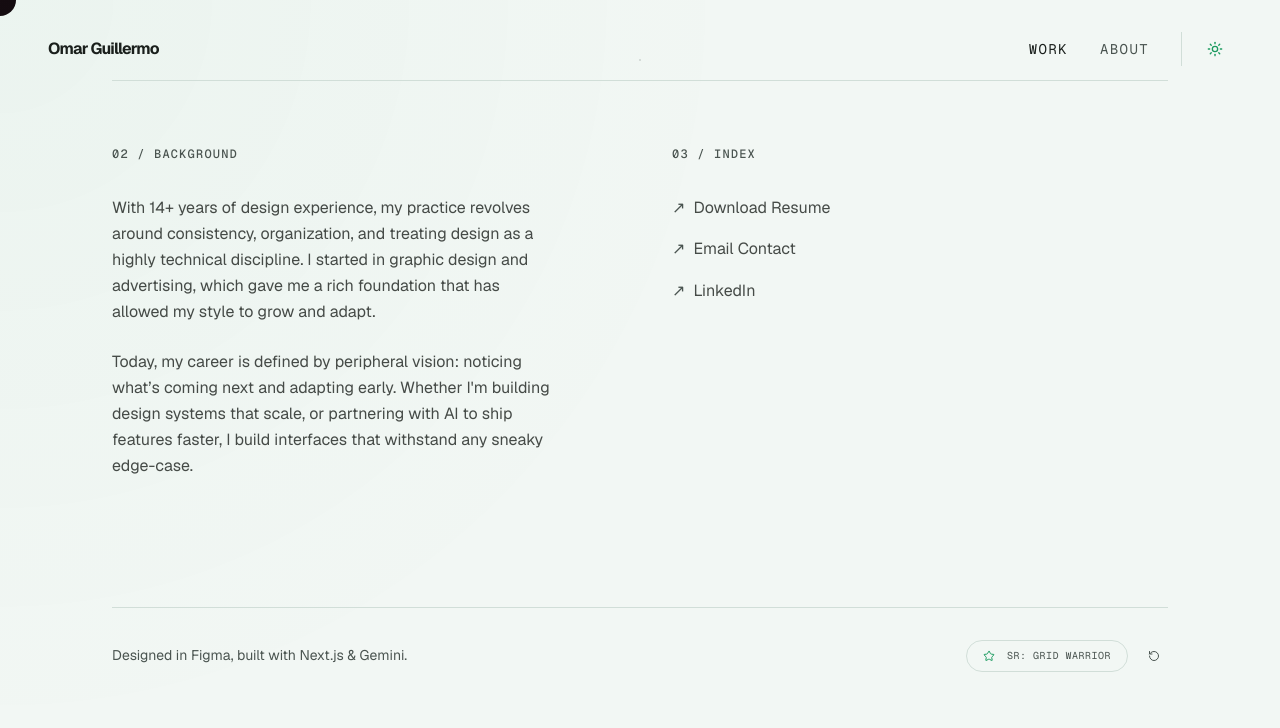
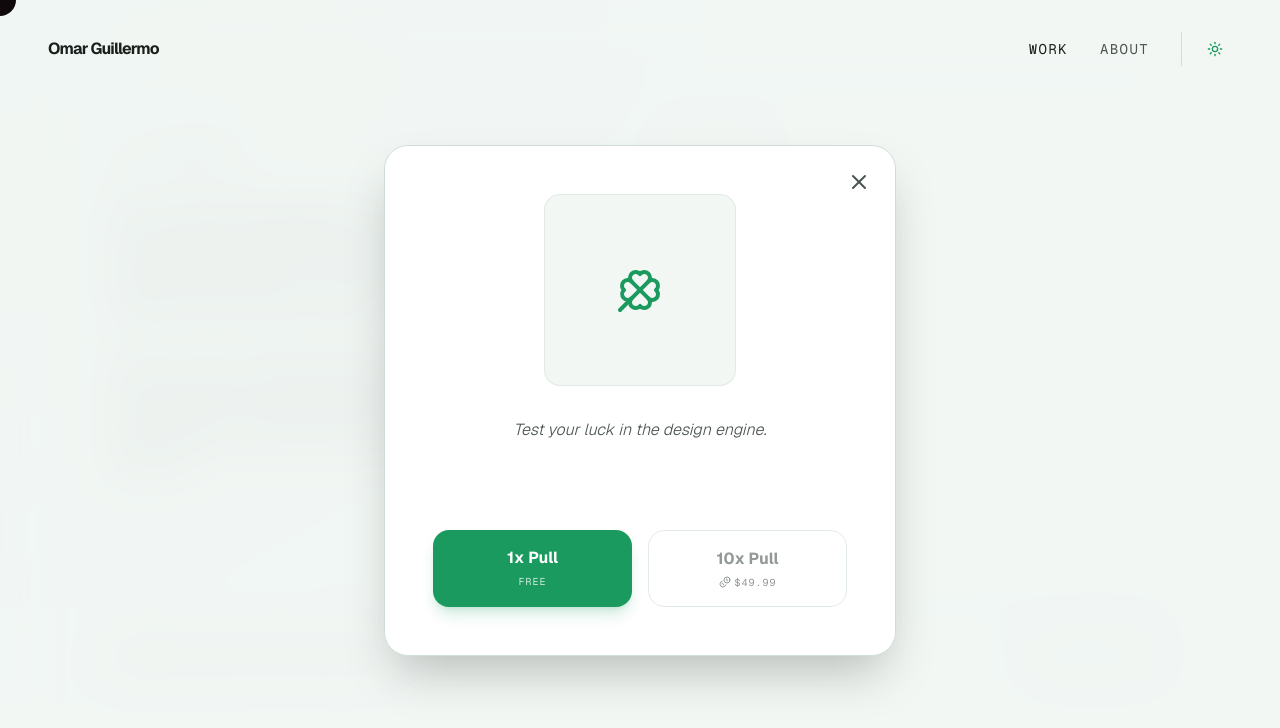
Before and after one commit to omguillermo/portfolio-gemini-v0, a Next.js app: page / in a window 1280 px wide. Both pictures are taken after a click on the button "FEELING LUCKY?". Shown: the part 1940-2668 px from the top of the page. Built offline with nearby package versions, Linux system fonts and the light colour scheme.

Commit message:
feat: implement Gacha modal UI and FAANG-style case study schema

```diff
--- a/app/page.tsx
+++ b/app/page.tsx
@@ -2,7 +2,7 @@
 
 import React, { useState } from 'react';
 import { motion, AnimatePresence } from 'framer-motion';
-import { ArrowUpRight, Lock, RotateCcw, Clover, Star, Trophy, ThumbsUp } from 'lucide-react';
+import { ArrowUpRight, Lock, RotateCcw, Clover, Star, Trophy, ThumbsUp, X, Sparkles, Coins } from 'lucide-react';
 import Link from 'next/link';
 import Reveal from '@/components/Reveal';
 
@@ -16,10 +16,12 @@ interface GachaItem {
 export default function Portfolio() {
   const [gachaResult, setGachaResult] = useState<GachaItem | null>(null);
   const [isPulling, setIsPulling] = useState(false);
+  const [isModalOpen, setIsModalOpen] = useState(false);
 
   const handleGachaClick = () => {
-    if (isPulling || gachaResult) return;
+    if (isPulling) return;
     setIsPulling(true);
+    setGachaResult(null); // Clear previous result to show "Pulling" state
 
     const results: GachaItem[] = [
       { label: "R: RECTANGLE ENTHUSIAST", rarity: 'R' },
@@ -34,24 +36,22 @@ export default function Portfolio() {
       const randomResult = results[Math.floor(Math.random() * results.length)];
       setGachaResult(randomResult);
       setIsPulling(false);
-    }, 1000);
+    }, 1500);
   };
 
   const resetGacha = (e: React.MouseEvent) => {
+    // Reset gacha state to allow new pulls
     e.stopPropagation();
     setGachaResult(null);
   };
 
-  const getGachaIcon = () => {
-    if (isPulling) return null;
-    if (!gachaResult) return <Clover className="w-3 h-3 text-brand" />;
-
-    switch (gachaResult.rarity) {
-      case 'UR': return <Trophy className="w-3 h-3 text-accent" />;
+  const getGachaIcon = (rarity?: GachaRarity) => {
+    switch (rarity) {
+      case 'UR': return <Trophy className="w-12 h-12 text-accent drop-shadow-[0_0_15px_rgba(245,158,11,0.5)]" />;
       case 'SSR':
-      case 'SR': return <Star className="w-3 h-3 text-brand" />;
-      case 'R': return <ThumbsUp className="w-3 h-3 text-muted" />;
-      default: return <Clover className="w-3 h-3" />;
+      case 'SR': return <Star className="w-12 h-12 text-brand drop-shadow-[0_0_10px_rgba(26,154,94,0.3)]" />;
+      case 'R': return <ThumbsUp className="w-12 h-12 text-muted" />;
+      default: return <Clover className="w-12 h-12 text-brand" />;
     }
   };
 
@@ -75,7 +75,6 @@ export default function Portfolio() {
             </p>
           </Reveal>
         </header>
-
 
         {/* Feature-Based Case Studies */}
         <section className="mb-32">
@@ -275,60 +274,139 @@ export default function Portfolio() {
             Designed in Figma, built with Next.js & Gemini.
           </p>
 
-          {/* Gacha Easter Egg */}
-          <div className="flex items-center gap-3">
           <button
-              onClick={handleGachaClick}
-              disabled={isPulling || !!gachaResult}
-              className={`flex items-center gap-3 text-small text-muted hover:text-foreground transition-colors focus:outline-none group relative h-8 px-4 border border-border rounded-full transition-all ${!gachaResult && !isPulling ? 'hover:border-brand/50' : 'cursor-default'}`}
-              title={gachaResult ? "Current Title" : "Feeling lucky?"}
+            onClick={() => setIsModalOpen(true)}
+            className="flex items-center gap-3 text-small text-muted hover:text-foreground transition-colors focus:outline-none group relative h-8 px-4 border border-border rounded-full hover:border-brand/50 transition-all"
+            title="Feeling lucky?"
           >
-              <div className="relative">
+            <Clover className="w-3 h-3 text-brand" />
+            <span className="font-mono uppercase tracking-wider text-[10px]">Feeling lucky?</span>
+          </button>
+        </footer>
+
+        {/* Gacha Modal Overlay */}
+        <AnimatePresence>
+          {isModalOpen && (
+            <motion.div
+              initial={{ opacity: 0 }}
+              animate={{ opacity: 1 }}
+              exit={{ opacity: 0 }}
+              className="fixed inset-0 z-[100] bg-background/80 backdrop-blur-xl flex items-center justify-center p-6"
+              onClick={() => !isPulling && setIsModalOpen(false)}
+            >
+              <motion.div
+                initial={{ scale: 0.9, opacity: 0, y: 20 }}
+                animate={{ scale: 1, opacity: 1, y: 0 }}
+                exit={{ scale: 0.9, opacity: 0, y: 20 }}
+                className="bg-surface border border-border rounded-3xl p-8 md:p-12 max-w-lg w-full shadow-2xl relative overflow-hidden"
+                onClick={(e) => e.stopPropagation()}
+              >
+                {/* Close Button */}
+                <button
+                  onClick={() => setIsModalOpen(false)}
+                  className="absolute top-6 right-6 text-muted hover:text-foreground transition-colors"
+                  disabled={isPulling}
+                >
+                  <X className="w-6 h-6" />
+                </button>
+
+                <div className="flex flex-col items-center text-center space-y-8">
+                  {/* Visual Result Placeholder */}
+                  <div className="w-48 h-48 rounded-2xl bg-background border border-border/50 flex items-center justify-center relative group">
                     <AnimatePresence mode="wait">
                       {isPulling ? (
                         <motion.div
                           key="pulling"
+                          initial={{ rotate: 0 }}
+                          animate={{ rotate: 360 }}
+                          transition={{ repeat: Infinity, duration: 1, ease: "linear" }}
+                          className="text-brand"
+                        >
+                          <Sparkles className="w-12 h-12" />
+                        </motion.div>
+                      ) : (
+                        <motion.div
+                          key="result"
                           initial={{ scale: 0.5, opacity: 0 }}
-                      animate={{ scale: [1.5, 1], opacity: 1 }}
-                      exit={{ opacity: 0 }}
-                      className="absolute inset-0 bg-brand/40 rounded-full blur-md"
-                    />
-                  ) : null}
-                </AnimatePresence>
-                <motion.div
-                  animate={isPulling ? { rotate: 360, scale: [1, 1.2, 1] } : {}}
-                  transition={{ repeat: isPulling ? Infinity : 0, duration: 0.5 }}
-                  className={`flex items-center justify-center ${isPulling ? 'w-2 h-2 rounded-full border border-brand bg-brand' : ''}`}
+                          animate={{ scale: 1, opacity: 1 }}
+                          transition={{ type: "spring", damping: 15 }}
                         >
-                  {!isPulling && getGachaIcon()}
+                          {getGachaIcon(gachaResult?.rarity)}
                         </motion.div>
-              </div>
-              <div className="flex flex-col items-start overflow-hidden">
-                <AnimatePresence mode="wait">
-                  <motion.span
-                    key={isPulling ? "pulling" : (gachaResult?.label || "lucky")}
-                    initial={{ y: 20 }}
-                    animate={{ y: 0 }}
-                    exit={{ y: -20 }}
-                    className="font-mono uppercase tracking-wider text-[10px]"
-                  >
-                    {isPulling ? "PULLING..." : (gachaResult?.label || "Feeling lucky?")}
-                  </motion.span>
+                      )}
                     </AnimatePresence>
                   </div>
+
+                  {/* Result Text */}
+                  <div className="space-y-2 h-16">
+                    <AnimatePresence mode="wait">
+                      {gachaResult ? (
+                        <motion.div
+                          key="result-text"
+                          initial={{ y: 10, opacity: 0 }}
+                          animate={{ y: 0, opacity: 1 }}
+                        >
+                          <p className={`text-mono font-mono text-[10px] uppercase tracking-[0.2em] mb-1 ${
+                            gachaResult.rarity === 'UR' ? 'text-accent' : 'text-brand'
+                          }`}>
+                            {gachaResult.rarity} Rarity Acquired
+                          </p>
+                          <h2 className="text-heading font-bold tracking-tight">
+                            {gachaResult.label}
+                          </h2>
+                        </motion.div>
+                      ) : (
+                        <p className="text-muted font-light italic">
+                          {isPulling ? "Analyzing system nodes..." : "Test your luck in the design engine."}
+                        </p>
+                      )}
+                    </AnimatePresence>
+                  </div>
+
+                  {/* Action Buttons */}
+                  <div className="grid grid-cols-2 gap-4 w-full pt-4">
+                    <button
+                      onClick={handleGachaClick}
+                      disabled={isPulling || !!gachaResult}
+                      className="flex flex-col items-center gap-1 bg-brand text-white py-4 rounded-2xl hover:bg-brand/90 transition-all shadow-lg shadow-brand/20 disabled:opacity-50 disabled:cursor-not-allowed"
+                    >
+                      <span className="font-bold">1x Pull</span>
+                      <span className="text-[10px] opacity-80 uppercase tracking-widest font-mono">
+                        {gachaResult ? "$4.99" : "Free"}
+                      </span>
                     </button>
+
+                    <div className="relative group">
+                      <button
+                        disabled
+                        className="flex flex-col items-center gap-1 bg-surface border border-border w-full py-4 rounded-2xl cursor-not-allowed opacity-60"
+                      >
+                        <span className="font-bold text-muted">10x Pull</span>
+                        <div className="flex items-center gap-1 text-[10px] text-muted font-mono uppercase tracking-widest">
+                          <Coins className="w-3 h-3" />
+                          $49.99
+                        </div>
+                      </button>
+                      <div className="absolute -top-12 left-1/2 -translate-x-1/2 bg-foreground text-background text-[10px] px-3 py-1.5 rounded-lg opacity-0 group-hover:opacity-100 transition-opacity whitespace-nowrap font-mono">
+                        JUST KIDDING!
+                      </div>
+                    </div>
+                  </div>
 
                   {gachaResult && !isPulling && (
                     <button
                       onClick={resetGacha}
-                className="p-2 text-muted hover:text-brand transition-colors rounded-full hover:bg-surface"
-                title="Pull Again"
+                      className="text-muted hover:text-foreground text-[10px] font-mono uppercase tracking-widest flex items-center gap-2 transition-colors pt-4"
                     >
                       <RotateCcw className="w-3 h-3" />
+                      Clear Result
                     </button>
                   )}
                 </div>
-        </footer>
+              </motion.div>
+            </motion.div>
+          )}
+        </AnimatePresence>
 
       </main>
     </div>
```
Also changed, not shown: app/case-studies/[slug]/page.tsx (+91 -15 lines). Lines whose indentation alone changed are shown as unchanged.
